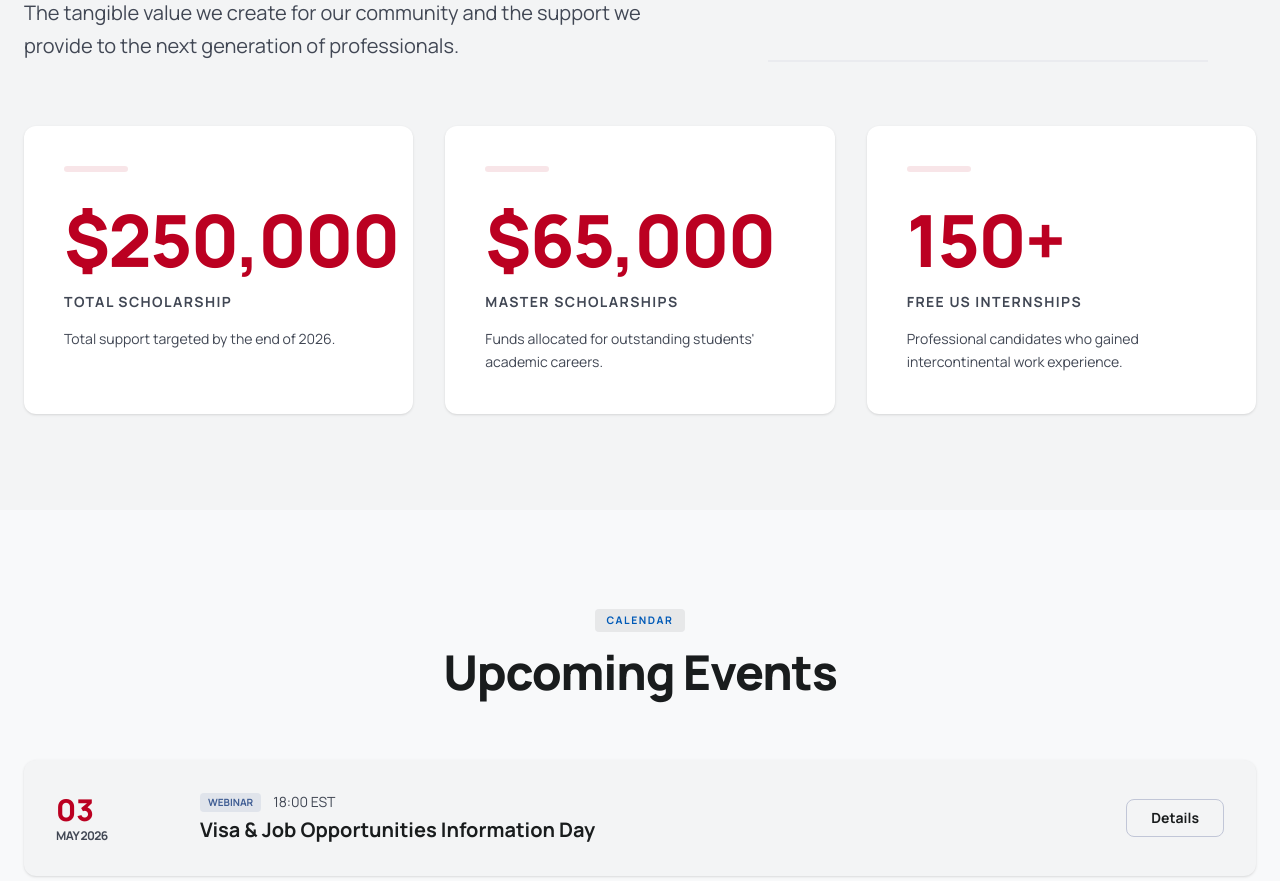
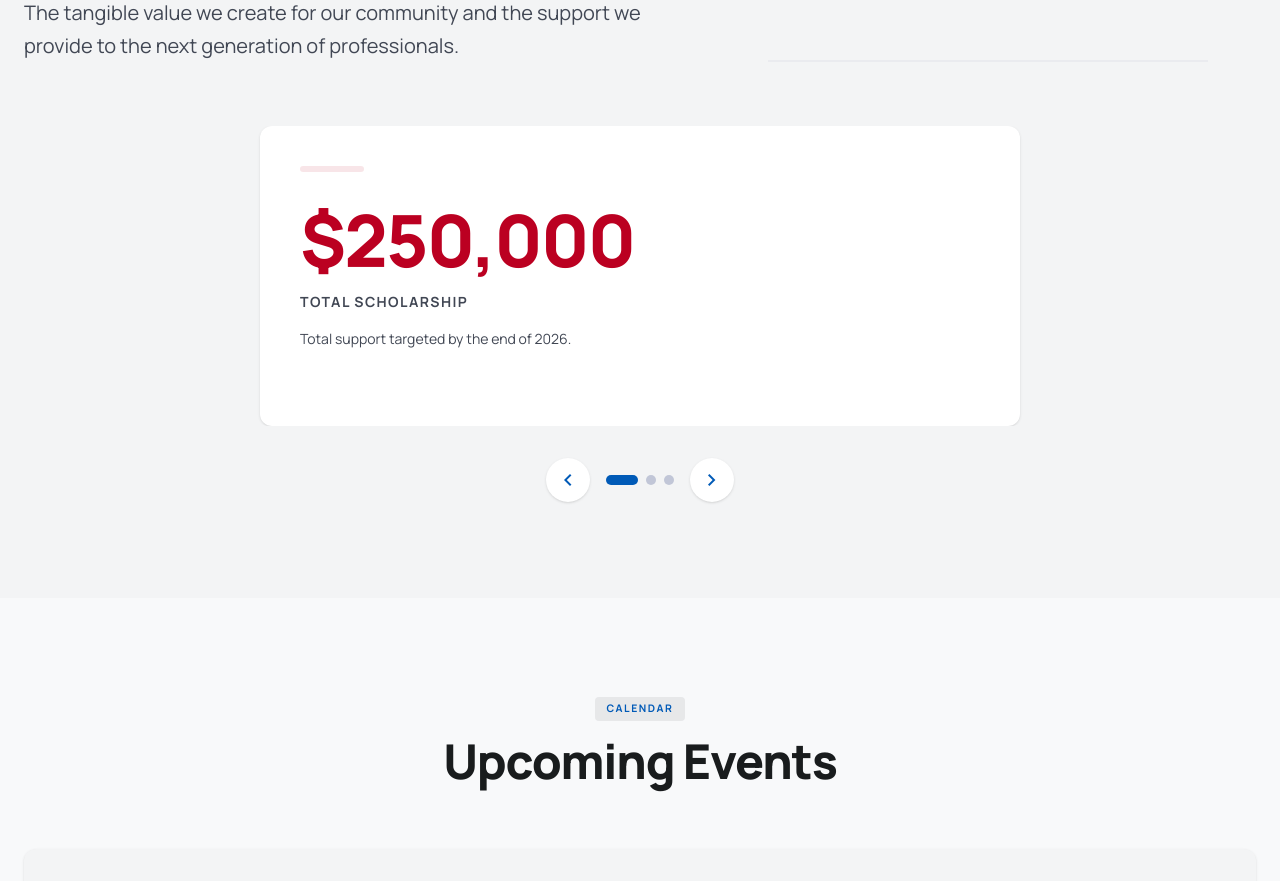
Before and after one commit to bulutmuf/taeb, a React (Vite) app: page / in a window 1280 px wide. Shown: the part 1020-1901 px from the top of the page. Built offline with nearby package versions, Linux system fonts and the light colour scheme.

Commit message:
feat(home): Turn the impact cards into a focused carousel.

```diff
--- a/src/pages/Home.tsx
+++ b/src/pages/Home.tsx
@@ -13,6 +13,30 @@ export default function Home() {
   const lang = i18n.language;
   const headlineAccent = t("home.headlineAccent");
   const [typedAccent, setTypedAccent] = useState(headlineAccent);
+  const [activeImpactIndex, setActiveImpactIndex] = useState(0);
+  const impactStats = [
+    {
+      value: t("home.totalScholarship"),
+      label: t("home.totalScholarshipLabel"),
+      description: t("home.totalScholarshipDesc"),
+    },
+    {
+      value: t("home.masterScholarship"),
+      label: t("home.masterScholarshipLabel"),
+      description: t("home.masterScholarshipDesc"),
+    },
+    {
+      value: t("home.freeInternship"),
+      label: t("home.freeInternshipLabel"),
+      description: t("home.freeInternshipDesc"),
+    },
+  ];
+  const showPreviousImpact = () => {
+    setActiveImpactIndex((current) => (current === 0 ? impactStats.length - 1 : current - 1));
+  };
+  const showNextImpact = () => {
+    setActiveImpactIndex((current) => (current + 1) % impactStats.length);
+  };
 
   useEffect(() => {
     const prefersReducedMotion = window.matchMedia("(prefers-reduced-motion: reduce)").matches;
@@ -92,25 +116,57 @@ export default function Home() {
             <div className="hidden md:block h-[2px] flex-grow mx-12 bg-outline-variant opacity-20" />
           </div>
 
-          <div className="grid grid-cols-1 md:grid-cols-3 gap-8">
-            <StatCard
-              value={t("home.totalScholarship")}
-              label={t("home.totalScholarshipLabel")}
-              description={t("home.totalScholarshipDesc")}
-              theme="tertiary"
-            />
-            <StatCard
-              value={t("home.masterScholarship")}
-              label={t("home.masterScholarshipLabel")}
-              description={t("home.masterScholarshipDesc")}
-              theme="tertiary"
-            />
-            <StatCard
-              value={t("home.freeInternship")}
-              label={t("home.freeInternshipLabel")}
-              description={t("home.freeInternshipDesc")}
-              theme="tertiary"
-            />
+          <div className="relative mx-auto max-w-3xl">
+            <div className="overflow-hidden rounded-xl">
+              <div
+                className="flex transition-transform duration-500 ease-out"
+                style={{ transform: `translateX(-${activeImpactIndex * 100}%)` }}
+              >
+                {impactStats.map((stat) => (
+                  <div key={stat.label} className="min-w-full px-1">
+                    <StatCard
+                      value={stat.value}
+                      label={stat.label}
+                      description={stat.description}
+                      theme="tertiary"
+                      className="min-h-[300px]"
+                    />
+                  </div>
+                ))}
+              </div>
+            </div>
+            <div className="mt-8 flex items-center justify-center gap-4">
+              <button
+                type="button"
+                onClick={showPreviousImpact}
+                className="flex h-11 w-11 items-center justify-center rounded-full bg-surface-container-lowest text-primary shadow-sm transition-colors hover:bg-surface-container-high"
+                aria-label="Previous impact metric"
+              >
+                <span className="material-symbols-outlined">chevron_left</span>
+              </button>
+              <div className="flex items-center gap-2">
+                {impactStats.map((stat, index) => (
+                  <button
+                    key={stat.label}
+                    type="button"
+                    onClick={() => setActiveImpactIndex(index)}
+                    className={`h-2.5 rounded-full transition-all ${
+                      activeImpactIndex === index ? "w-8 bg-primary" : "w-2.5 bg-outline-variant"
+                    }`}
+                    aria-label={`Show ${stat.label}`}
+                    aria-current={activeImpactIndex === index}
+                  />
+                ))}
+              </div>
+              <button
+                type="button"
+                onClick={showNextImpact}
+                className="flex h-11 w-11 items-center justify-center rounded-full bg-surface-container-lowest text-primary shadow-sm transition-colors hover:bg-surface-container-high"
+                aria-label="Next impact metric"
+              >
+                <span className="material-symbols-outlined">chevron_right</span>
+              </button>
+            </div>
           </div>
         </div>
       </section>
```
